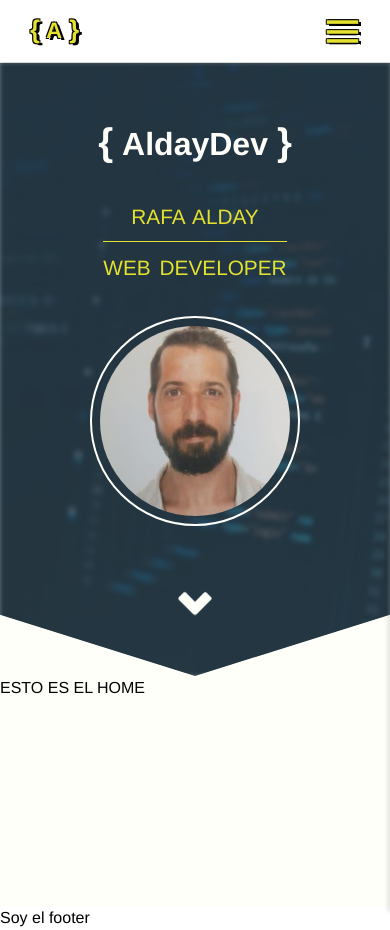
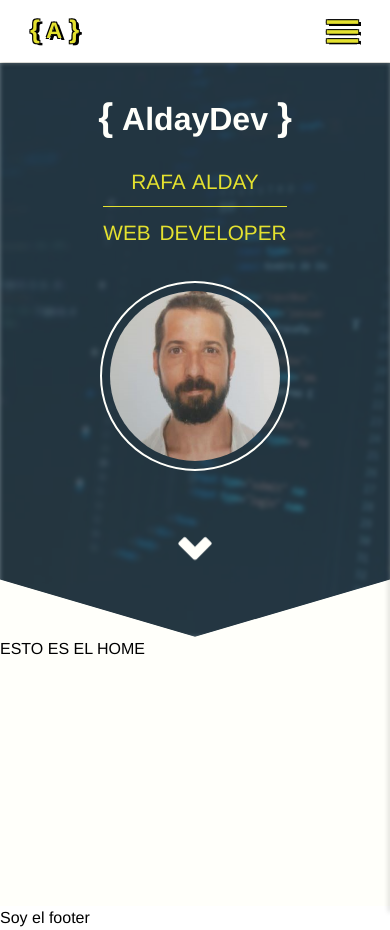
Before and after one commit to aldaydev/aldaydev_app, a React (Vite) app: page / in a window 390 px wide. Built offline with nearby package versions, Linux system fonts and the light colour scheme.

Commit message:
working on responsive spotlight section

```diff
--- a/src/pages/Home/homeSpotlight.css
+++ b/src/pages/Home/homeSpotlight.css
@@ -211,7 +211,8 @@
 
     /*---------- HOME SPOTLIGHT ----------*/
     .home__spotlight{
-        min-height: 612.98px;
+        /* min-height: 612.97px; */
+        padding-top: 25px;
     }
 
     /*---------- ANIMATED TITLE ----------*/
@@ -225,7 +226,7 @@
     }
     /*---------- TITLE / IMAGE / DOWN ARROW ----------*/
     .spotlight__title{
-        word-wrap: wrap;
+        margin-top: 0;
         /* margin-left: 20px;
         margin-right: 20px; */
     }
@@ -251,7 +252,7 @@
     }
 
     .spotlight__image{
-        max-width: 190px;
+        max-width: 170px;
     }
     .spotlight__goDownContainer{
         padding-top: 30px;
```
